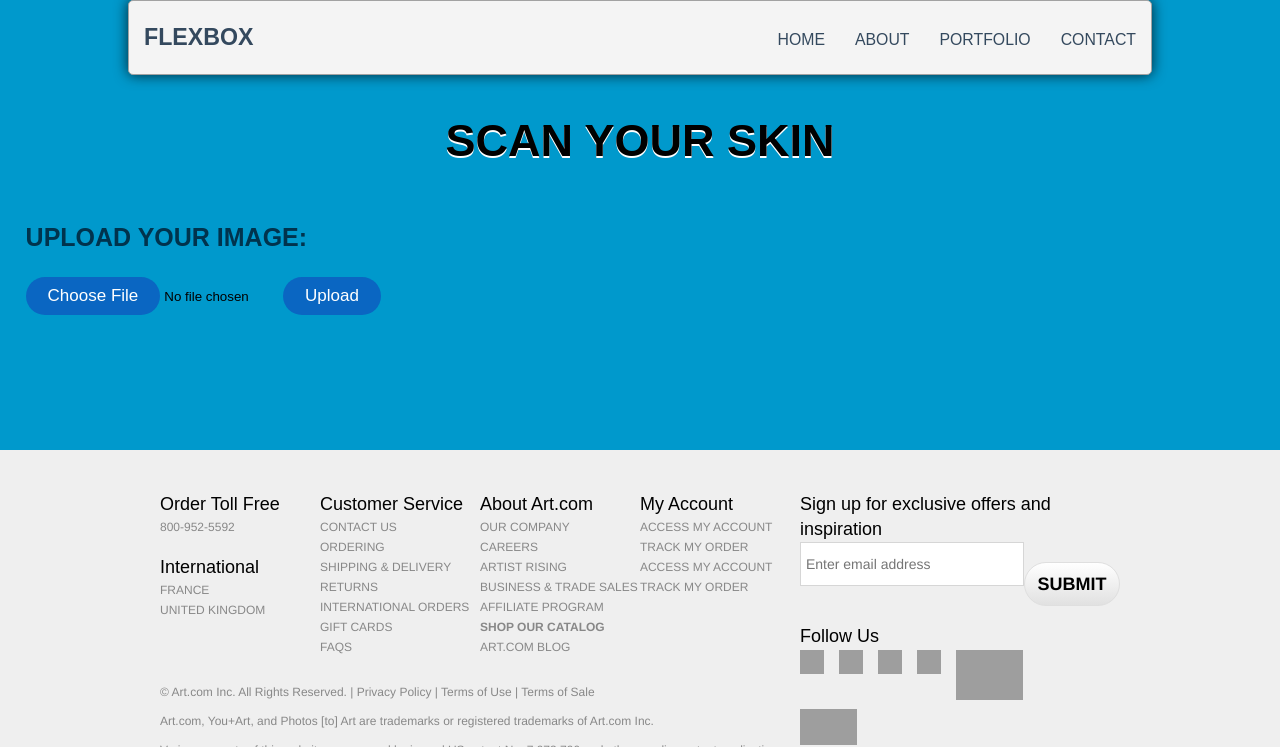
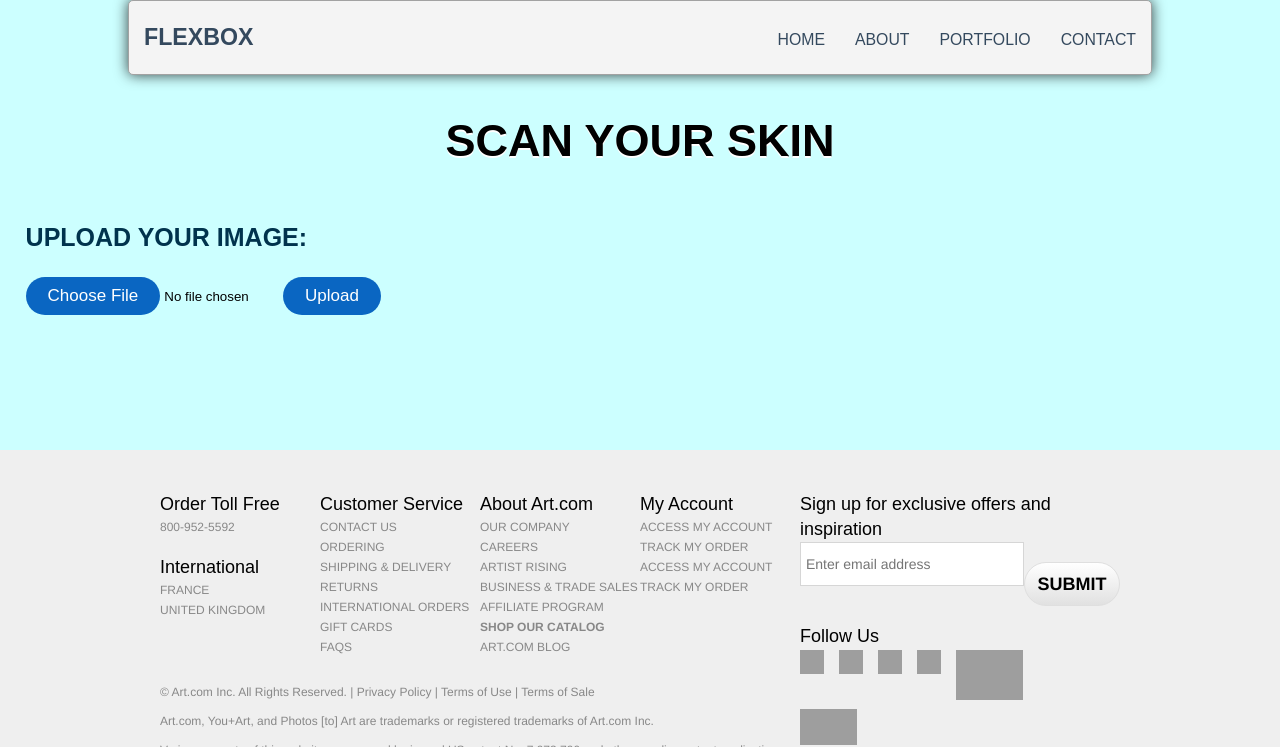
Before and after one commit to chamodcaldera/test-skin-safe, a Flask app: template templates/scanSkin.html in a window 1280 px wide. Shown: the top 747 px of the page. Run offline with Flask 2, Linux system fonts and the light colour scheme; the template is opened without the code that fills it, so the values that code supplies are empty; some libraries are stand-ins or nearby versions; grey boxes are pictures that could not be loaded.

Commit message:
scanSkin's CSS

```diff
--- a/static/skin.css
+++ b/static/skin.css
@@ -48,7 +48,7 @@ body {
 	line-height: 1.6;
 	margin: 0;
 	min-height: 100vh;
-    background-color: #0099cc;
+    background-color: #ccffff;
 }
 ul {
   margin: 0;
```
